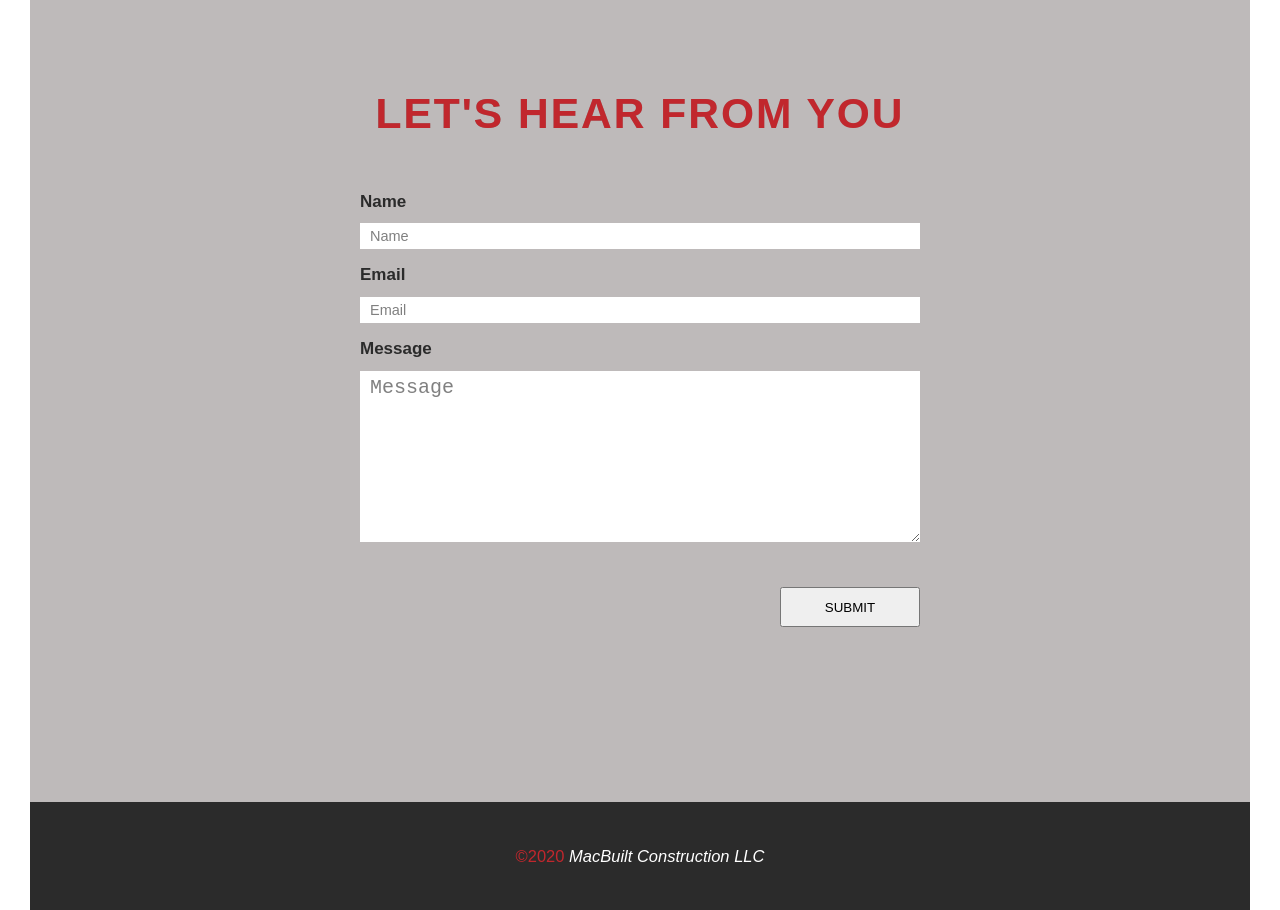
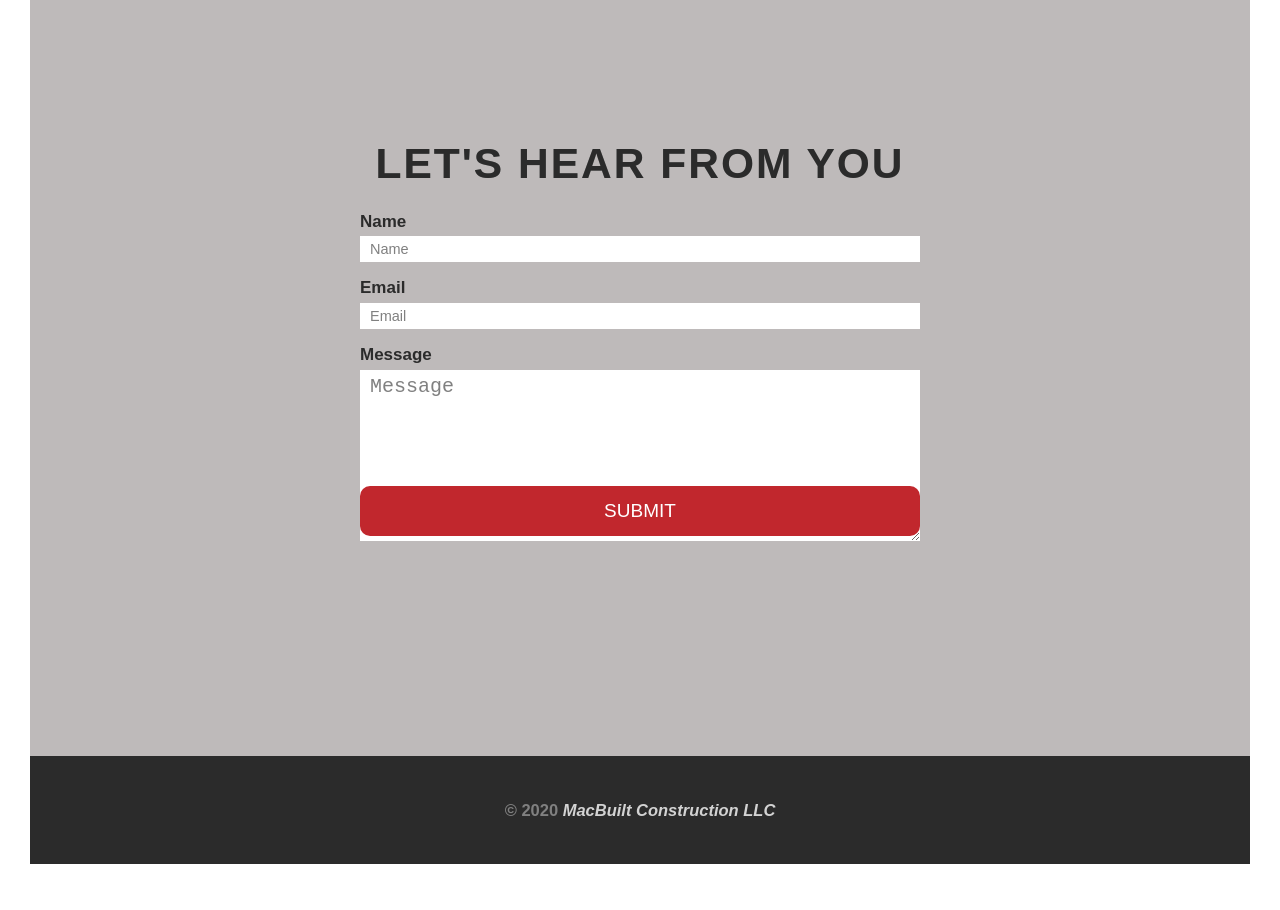
Before and after one commit to BrandonSaravia/MacBuilt-Roofing, a website: page index.html in a window 1280 px wide. Shown: the part 3040-3950 px from the top of the page. After the commit the page ends 3904 px from the top, so only its background shows below. Drawn offline with Linux system fonts and the light colour scheme.

Commit message:
fixing form to work with live site

```diff
--- a/index.html
+++ b/index.html
@@ -173,13 +173,13 @@
 
         <section class="section-contact">
 
-            <div class="u-center-text u-margin-bottom-extra-small u-padding-top-extra-large">
-                <h2 class="heading-secondary heading-secondary--red">
+            <div class="u-center-text u-margin-bottom-negative-small u-padding-top-huge">
+                <h2 class="heading-secondary heading-secondary--granite">
                     Let's Hear From You
                 </h2>
             </div>
 
-            <form class="form">
+            <form class="form" data-netlify="true" data-netlify-recaptcha="true" method="POST" action=''>
                 <div class="form__container">
 
                     <label for="name" class="form__label">Name</label>
@@ -202,7 +202,7 @@
 
     <footer class="footer" id="contact">
         <div class="footer__copyright">
-            <span class="footer__copyright-date">&copy;2020</span>
+            <span class="footer__copyright-date">&copy; 2020</span>
             <span class="footer__copyright-name">MacBuilt Construction LLC</span>
         </div>
     </footer>
--- a/sass/base/_typography.scss
+++ b/sass/base/_typography.scss
@@ -32,8 +32,8 @@
     letter-spacing: .2rem;
     transition: all .2s;
 
-    &--red {
-        color: #C1272D;
+    &--granite {
+        color: #2b2b2b;
     }
 
     &:hover {
--- a/sass/base/_utilities.scss
+++ b/sass/base/_utilities.scss
@@ -4,8 +4,10 @@
 .u-margin-bottom-meduim { margin-bottom: 6rem; }
 .u-margin-bottom-small { margin-bottom: 4rem; }
 .u-margin-bottom-extra-small { margin-bottom: 1rem; }
+.u-margin-bottom-negative-small { margin-bottom: -2rem; }
 
 .u-margin-top-small { margin-top: 4rem; }
 
+.u-padding-top-huge { padding-top: 15rem; }
 .u-padding-top-extra-large { padding-top: 10rem; }
 .u-padding-top-large { padding-top: 8rem; }
--- a/sass/components/_buttons.scss
+++ b/sass/components/_buttons.scss
@@ -63,11 +63,15 @@
         text-decoration: none;
         display: inline-block;
         cursor: pointer;
-        width: 25%;
+        width: 100%;
         align-self: flex-end;
-        margin-top: 3rem;
-        height: 4rem;
-        color: black;
+        border-radius: 10px;
+        margin-top: -15rem;
+        height: 5rem;
+        color: $color-white;
+        border: 0;
+        background-color: #C1272D;
+        font-size: 1.9rem;
     }
 
 }
--- a/sass/components/_form.scss
+++ b/sass/components/_form.scss
@@ -13,7 +13,6 @@
     &__label {
         font-size: 1.7rem;
         font-weight: 700;
-        margin-bottom: 0.7rem;
         margin-top: .7rem;
         color: #2b2b2b;
         display: block;
@@ -37,11 +36,7 @@
         &:focus {
             outline: none;
             box-shadow: 0 1rem 2rem rgba($color-black, .1);
-            border-bottom: 3px solid white;
-        }
-
-        &:focus:invalid {
-            border-bottom: 3px solid red;
+            border-bottom: 3px solid $color-black;
         }
 
         &--message {
@@ -51,7 +46,8 @@
     }
 
     &__recaptcha {
-        margin-top: 1rem;
+        margin-top: 9rem;
+        align-self: flex-end;
     }
 
     input:-webkit-autofill,
--- a/sass/layout/_footer.scss
+++ b/sass/layout/_footer.scss
@@ -1,5 +1,5 @@
 .footer {
-    background-color: darken(#333, 3);
+    background-color: #2b2b2b;
     padding: 4rem 0;
     text-align: center;
 
@@ -10,10 +10,14 @@
 
         &-name {
             font-style: italic;
+            font-weight: bolder;
+            color: lightgray;
         }
 
         &-date {
-            color: #C1272D;
+            font-weight: bolder;
+            margin-right: 0px;
+            color: gray;
         }
     }
 }
--- a/sass/pages/_home.scss
+++ b/sass/pages/_home.scss
@@ -30,5 +30,5 @@
 
 .section-contact {
     background-color: $color-light-gray;
-    padding-bottom: 15.5rem;
+    padding-bottom: 20rem;
 }
```
Also changed, not shown: css/style.css, sass/main.scss (line endings or trailing spaces).
